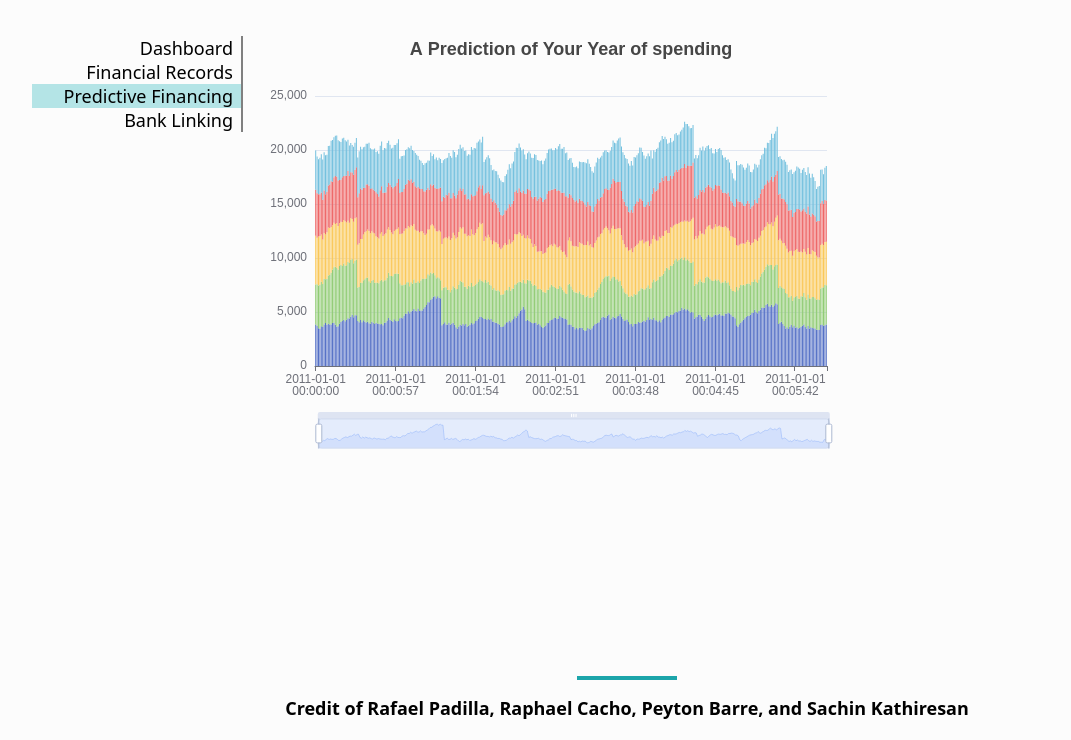
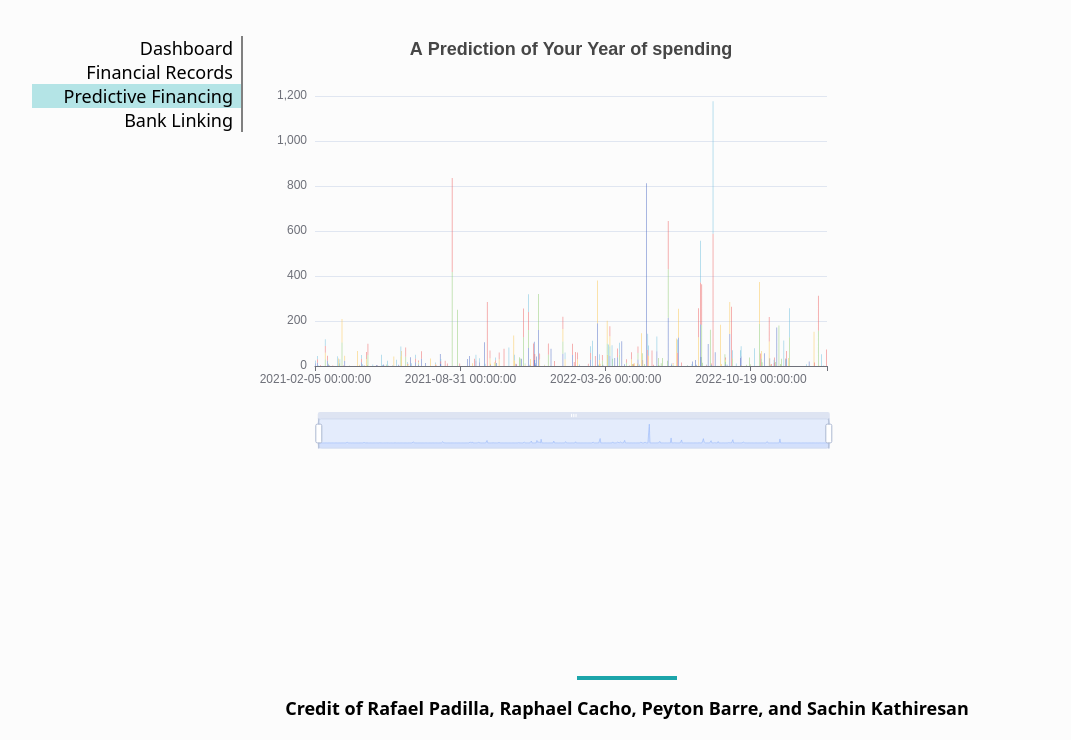
Before and after one commit to crispynoodlesoup/CrystalView-, a website: page public/predictiveFinance.html in a window 1280 px wide. Shown: the part 60-800 px from the top of the page, without its empty margins (13-1084 px from the left). Drawn offline with nearby package versions, Linux system fonts and the light colour scheme.

Commit message:
omg it workssss

```diff
--- a/public/js/predictiveFinancing.js
+++ b/public/js/predictiveFinancing.js
@@ -1,11 +1,75 @@
 var myChart = echarts.init(document.getElementById('yes'));
 
-const dataCount = 365;
-const data = generateData(dataCount);
-const data2 = generateData(dataCount);
-const data3 = generateData(dataCount);
-const data4 = generateData(dataCount);
-const data5 = generateData(dataCount);
+myChart.showLoading();
+
+fetch('https://raw.githubusercontent.com/crispynoodlesoup/CrystalView-/master/public/data/all2.json')
+  .then((response) => response.json())
+  .then(function (data) {
+
+    myChart.hideLoading();
+
+/*
+slight formatting needed
+{
+  "12-03-04": {
+    "bills": 12,
+    "shopping": 2
+  }
+}
+
+*/
+
+let dateObj = {};
+for(let i = 0; i < data.length; i++) {
+  let dateArr = Object.keys(data[i]);
+  let amountArr = Object.values(data[i]);
+  console.log(dateArr);
+  for(let j = 0; j < dateArr.length; j++) {
+    if(!(dateArr[j] in dateObj))
+      dateObj[dateArr[j]] = {};
+
+    if(i === 0)
+      dateObj[dateArr[j]]["bills"] = Number.parseFloat(amountArr[j]);
+    else if(i === 1)
+      dateObj[dateArr[j]]["entertainment"] = Number.parseFloat(amountArr[j]);
+    else if(i === 2)
+      dateObj[dateArr[j]]["food"] = Number.parseFloat(amountArr[j]);
+    else if(i === 3)
+      dateObj[dateArr[j]]["savings"] = Number.parseFloat(amountArr[j]);
+    else if(i === 4)
+      dateObj[dateArr[j]]["shopping"] = Number.parseFloat(amountArr[j]);
+  }
+}
+
+let bills = [];
+let entertainment = [];
+let food = [];
+let savings = [];
+let shopping = [];
+
+const date = Object.keys(dateObj);
+const val = Object.values(dateObj);
+for(let i = 0; i < date.length; i++) {
+  if(!("bills" in val[i]))
+    dateObj[date[i]]["bills"] = 0;
+  if(!("entertainment" in val[i]))
+    dateObj[date[i]]["entertainment"] = 0;
+  if(!("food" in val[i]))
+    dateObj[date[i]]["food"] = 0;
+  if(!("savings" in val[i]))
+    dateObj[date[i]]["savings"] = 0;
+  if(!("shopping" in val[i]))
+    dateObj[date[i]]["shopping"] = 0;
+
+    bills.push(dateObj[date[i]]["bills"]);
+    entertainment.push(dateObj[date[i]]["entertainment"]);
+    food.push(dateObj[date[i]]["food"]);
+    savings.push(dateObj[date[i]]["savings"]);
+    shopping.push(dateObj[date[i]]["shopping"]);
+}
+
+console.log(dateObj);
+
     var option = {
       title: {
         text: "A Prediction of Your Year of spending",
@@ -24,7 +88,7 @@ var option = {
       ],
       xAxis: {
         type: "category",
-    data: data.categoryData,
+        data: Object.keys(dateObj),
         silent: false,
         splitLine: {
           show: false
@@ -42,66 +106,40 @@ var option = {
         {
           type: 'bar',
           stack: "yes",
-      data: data.valueData,
+          data: bills,
           // Set `large` for large data amount
           large: true
         },
         {
           type: 'bar',
           stack: "yes",
-        data: data2.valueData,
+          data: entertainment,
           // Set `large` for large data amount
           large: true
         },
         {
           type: 'bar',
           stack: "yes",
-          data: data3.valueData,
+          data: food,
           // Set `large` for large data amount
           large: true
         },
         {
           type: 'bar',
           stack: "yes",
-            data: data4.valueData,
+          data: savings,
           // Set `large` for large data amount
           large: true
         },
         {
           type: 'bar',
           stack: "yes",
-              data: data5.valueData,
+          data: shopping,
           // Set `large` for large data amount
           large: true
         }
       ]
     };
 
-function generateData(count) {
-  let baseValue = Math.random() * 1000;
-  let time = +new Date(2011, 0, 1);
-  let smallBaseValue;
-  function next(idx) {
-    smallBaseValue =
-      idx % 30 === 0
-        ? Math.random() * 700
-        : smallBaseValue + Math.random() * 500 - 250;
-    baseValue += Math.random() * 20 - 10;
-    return Math.max(0, Math.round(baseValue + smallBaseValue) + 3000);
-  }
-  const categoryData = [];
-  const valueData = [];
-  for (let i = 0; i < count; i++) {
-    categoryData.push(
-      echarts.format.formatTime('yyyy-MM-dd\nhh:mm:ss', time, false)
-    );
-    valueData.push(next(i).toFixed(2));
-    time += 1000;
-  }
-  return {
-    categoryData: categoryData,
-    valueData: valueData
-  };
-}
-
     myChart.setOption(option);
+  });
--- a/public/predictiveFinance.html
+++ b/public/predictiveFinance.html
@@ -10,7 +10,7 @@
     <link rel="icon" href="./assets/noun-crystal-ball-4022614.svg">
     <link rel="stylesheet" href="./style/style.css">
     <link rel="stylesheet" href="./style/dash.css">
-    <script src="./scripts/script.js" defer></script>
+    <script src="./script.js" defer></script>
     <script src="./js/echarts.js"></script>
 </head>
 
--- a/public/script.js
+++ b/public/script.js
@@ -1,6 +1,6 @@
 import { initializeApp } from "https://www.gstatic.com/firebasejs/9.16.0/firebase-app.js";
 import { getFirestore, collection, addDoc } from "https://www.gstatic.com/firebasejs/9.16.0/firebase-firestore.js";
-import { getAuth, signInWithPopup, GoogleAuthProvider } from "https://www.gstatic.com/firebasejs/9.16.0/firebase-auth.js";
+import { getAuth, connectAuthEmulator, signInWithPopup, GoogleAuthProvider } from "https://www.gstatic.com/firebasejs/9.16.0/firebase-auth.js";
 
 // Your web app's Firebase configuration
 const firebaseConfig = {
```
Also changed, not shown: public/data/hey.json (added, +10 -0 lines). Lines whose indentation alone changed are shown as unchanged.
